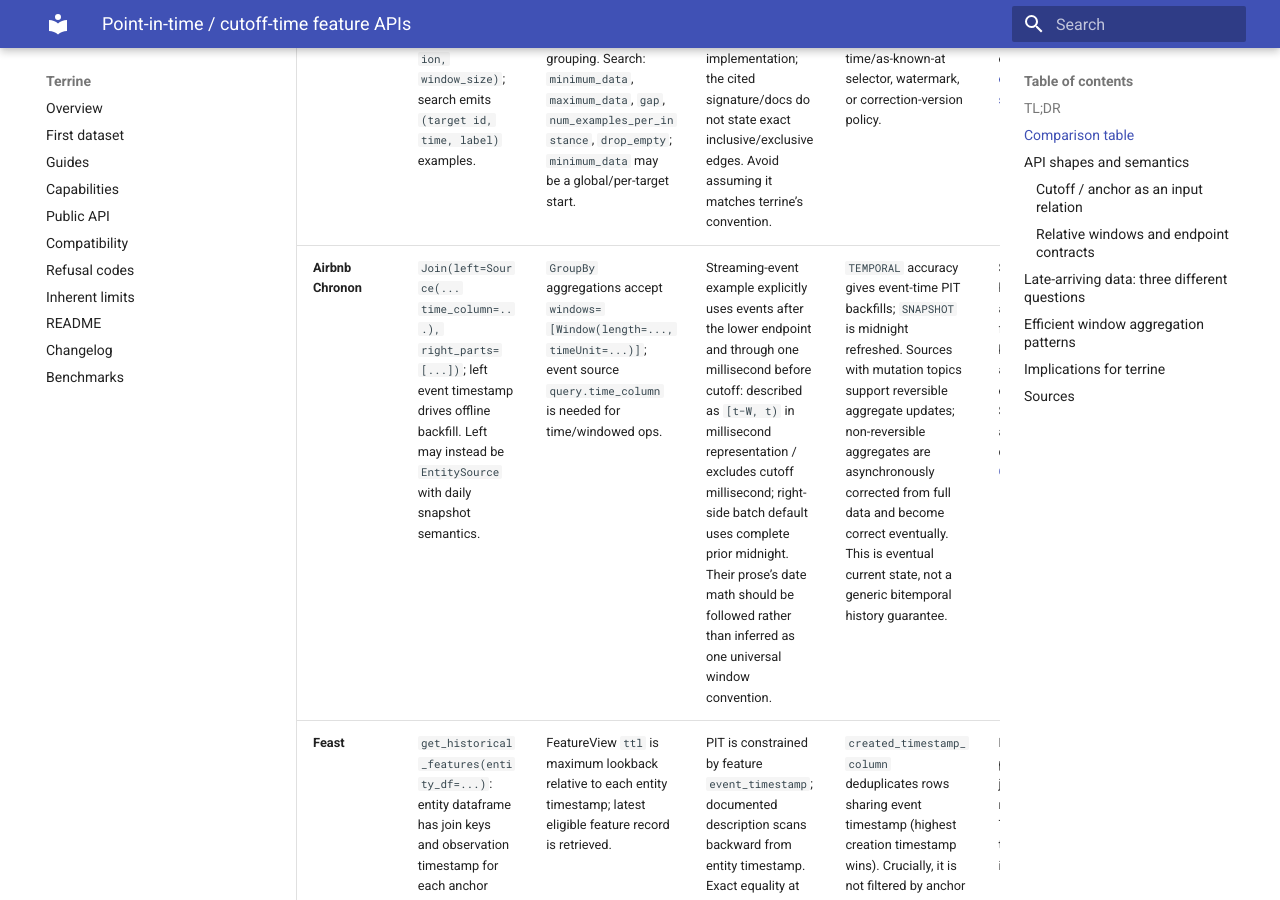
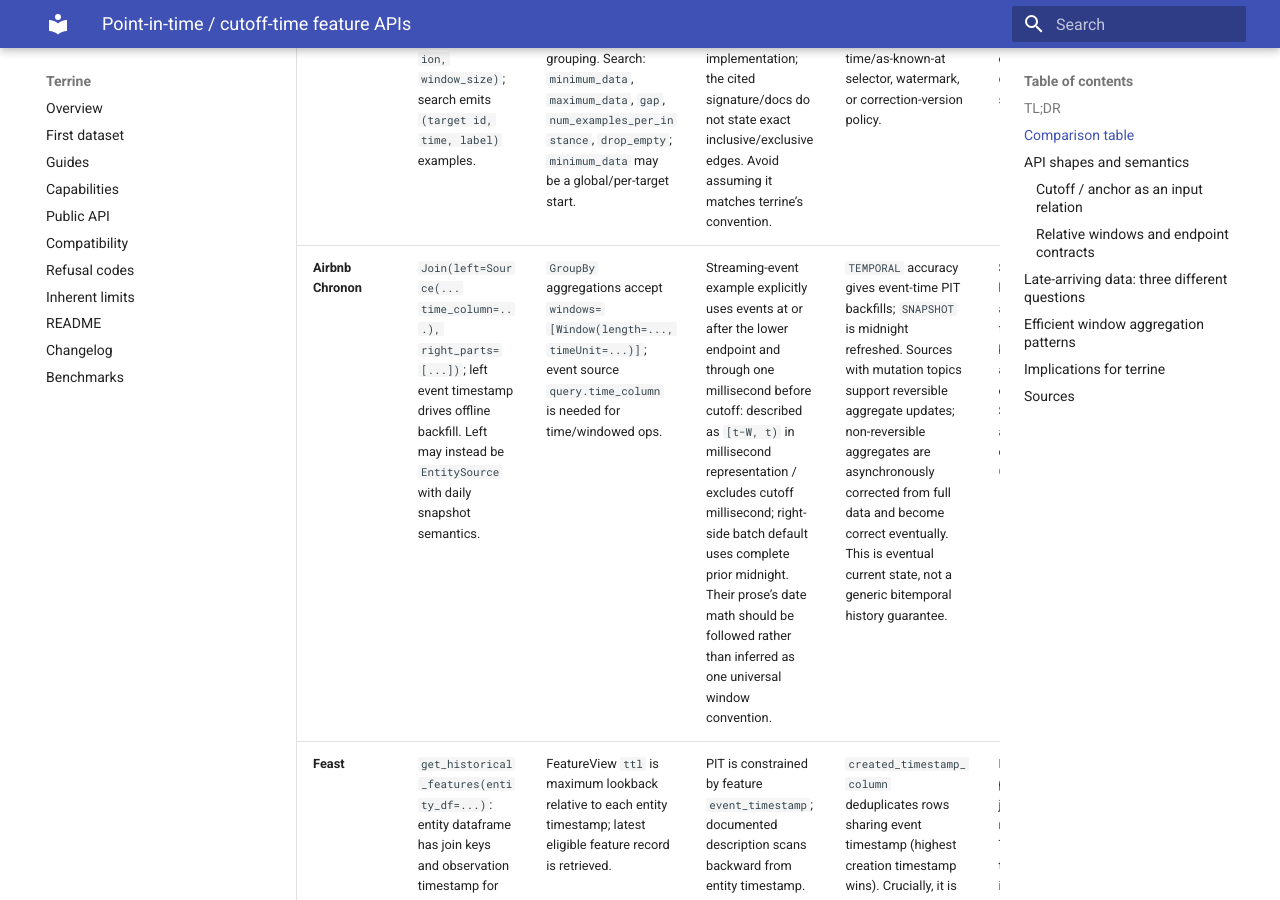
Before and after one commit to kylejcaron/terrine, an MkDocs documentation site: the page built from docs/research/point-in-time-feature-apis.md, in a window 1280 px wide and 900 px high, scrolled down 1510 px. Built offline with MkDocs 1.6.1 and Material for MkDocs 9.7.7, drawn with Linux system fonts in a browser that asks for light colours.

```diff
--- a/docs/research/point-in-time-feature-apis.md
+++ b/docs/research/point-in-time-feature-apis.md
@@ -3,7 +3,7 @@
 ## TL;DR
 
 - Most systems make the observation timeline explicit: Featuretools accepts per-row `cutoff_time`; Compose searches label windows to emit cutoff rows; Chronon and Tecton use left/event timestamps or request time; Feast/Hopsworks use timestamped entity/label spines.
-- Window names are not enough to establish boundary semantics. Featuretools documents inclusive cutoff by default and an `include_cutoff_time` switch; Chronon’s streaming example spells out `(t−W, t]`; several others leave exact equality behavior unspecified in the referenced API docs.
+- Window names are not enough to establish boundary semantics. Featuretools documents inclusive cutoff by default and an `include_cutoff_time` switch; Chronon’s streaming example spells out `[t−W, t)`; several others leave exact equality behavior unspecified in the referenced API docs.
 - Event time (`when it happened`) is distinct from availability/creation time (`when the system knew it`). Feast explicitly supports filtering by `created_timestamp`; ordinary event-time PIT can otherwise include a correction created later.
 - “Late data” is not synonymous with “as-known-at”: watermarks govern stream processing/completeness, while true historical reproducibility requires ingestion/availability time or versioned snapshots and a cutoff on that second axis.
 - Featuretools’ `approximate` batches costly calculations for nearby cutoffs; Chronon’s sawtooth windows combine fixed hops and a fresh tail; Tecton offers continuous event storage or partial aggregates. These solve serving/backfill cost differently from terrine’s planned prefix-sum lookups.
@@ -16,7 +16,7 @@
 |---|---|---|---|---|---|
 | **Featuretools** | `cutoff_time` scalar, or dataframe with instance id + `time`/target time-index; repeated ids enable multiple observations. | `training_window` limits lookback; `approximate` groups near cutoffs for expensive features; dataframes can have a time index and optional `_ft_last_time`. | `include_cutoff_time=True` by default: cutoff rows are included; `False` excludes them. Training window bounds are documented as a window before cutoff; exact lower-bound equality is not specified on the cited API page. | Time index means when row information became available, so rows after cutoff are filtered. A distinct validity/arrival timestamp is not automatically documented as a second “known by” axis. `last_time_index` models duration/end of a row for window inclusion, not ingestion history. | DFS/feature matrix; `approximate` coalesces nearby cutoff times for costly features. No prefix-sum strategy is promised by these API docs. [FT handling time](https://featuretools.alteryx.com/en/v1.27.0/getting_started/handling_time.html), [calculate_feature_matrix API](https://featuretools.alteryx.com/en/v1.28.0/generated/featuretools.calculate_feature_matrix.html), [time-series windows](https://featuretools.alteryx.com/en/latest/guides/time_series.html) |
 | **Compose / ComposeML** | `LabelMaker(target_dataframe_index, time_index, labeling_function, window_size)`; search emits `(target id, time, label)` examples. | Label function receives future data slice; `window_size` defines slice duration/rows/column grouping. Search: `minimum_data`, `maximum_data`, `gap`, `num_examples_per_instance`, `drop_empty`; `minimum_data` may be a global/per-target start. | The `LabelMaker` source delegates temporal slicing to Compose’s dataframe slice implementation; the cited signature/docs do not state exact inclusive/exclusive edges. Avoid assuming it matches terrine’s convention. | Designed to generate labels from historical data, but cited API does not provide an explicit ingestion-time/as-known-at selector, watermark, or correction-version policy. | Iterative per-target time-slice generation; labeling functions operate on each slice. Not a rolling aggregate engine. [README/API example](https://github.com/alteryx/compose), [LabelMaker source](https://github.com/alteryx/compose/blob/main/composeml/label_maker.py), [slice generator](https://github.com/alteryx/compose/blob/main/composeml/data_slice/generator.py) |
-| **Airbnb Chronon** | `Join(left=Source(... time_column=...), right_parts=[...])`; left event timestamp drives offline backfill. Left may instead be `EntitySource` with daily snapshot semantics. | `GroupBy` aggregations accept `windows=[Window(length=..., timeUnit=...)]`; event source `query.time_column` is needed for time/windowed ops. | Streaming-event example explicitly uses events after the lower endpoint and through one millisecond before cutoff: described as `[t−W, t)` in millisecond representation / excludes cutoff millisecond; right-side batch default uses complete prior midnight. Their prose’s date math should be followed rather than inferred as one universal window convention. | `TEMPORAL` accuracy gives event-time PIT backfills; `SNAPSHOT` is midnight refreshed. Sources with mutation topics support reversible aggregate updates; non-reversible aggregates are asynchronously corrected from full data and become correct eventually. This is eventual current state, not a generic bitemporal history guarantee. | Sawtooth window = hopping/fixed aggregates plus the fresh partial tail; bounded-state alternative to storing every raw event. Sketches for approximate distinct/percentiles. [GroupBy](https://chronon.ai/authoring_features/GroupBy.html), [Join](https://chronon.ai/authoring_features/Join.html) |
+| **Airbnb Chronon** | `Join(left=Source(... time_column=...), right_parts=[...])`; left event timestamp drives offline backfill. Left may instead be `EntitySource` with daily snapshot semantics. | `GroupBy` aggregations accept `windows=[Window(length=..., timeUnit=...)]`; event source `query.time_column` is needed for time/windowed ops. | Streaming-event example explicitly uses events at or after the lower endpoint and through one millisecond before cutoff: described as `[t−W, t)` in millisecond representation / excludes cutoff millisecond; right-side batch default uses complete prior midnight. Their prose’s date math should be followed rather than inferred as one universal window convention. | `TEMPORAL` accuracy gives event-time PIT backfills; `SNAPSHOT` is midnight refreshed. Sources with mutation topics support reversible aggregate updates; non-reversible aggregates are asynchronously corrected from full data and become correct eventually. This is eventual current state, not a generic bitemporal history guarantee. | Sawtooth window = hopping/fixed aggregates plus the fresh partial tail; bounded-state alternative to storing every raw event. Sketches for approximate distinct/percentiles. [GroupBy](https://chronon.ai/authoring_features/GroupBy.html), [Join](https://chronon.ai/authoring_features/Join.html) |
 | **Feast** | `get_historical_features(entity_df=...)`: entity dataframe has join keys and observation timestamp for each anchor row. | FeatureView `ttl` is maximum lookback relative to each entity timestamp; latest eligible feature record is retrieved. | PIT is constrained by feature `event_timestamp`; documented description scans backward from entity timestamp. Exact equality at timestamp/TTL lower bound is not specified in this guide. | `created_timestamp_column` deduplicates rows sharing event timestamp (highest creation timestamp wins). Crucially, it is not filtered by anchor time by default: later backfills/corrections can surface for old anchors. `filter_by_created_timestamp=True` adds created-time ≤ entity timestamp; NULL created times are excluded. | Historical retrieval performs time-aware joins over feature records, bounded by TTL. No prefix sums or tiling strategy specified in cited docs. [PIT joins](https://docs.feast.dev/getting-started/concepts/point-in-time-joins.md) |
 | **Tecton** | Request/training event timestamp; feature definition includes `timestamp_field` and `feature_start_time`; training-time retrieval is time-travel capable. | `Aggregate(..., time_window=TimeWindow(...))`; sliding windows may specify `aggregation_interval`; continuous processing is another mode. | Exact endpoint inclusion is not specified in cited aggregation docs; treat as undocumented here. | `watermark_delay_threshold` (Spark stream source) controls how late/out-of-order records are retained before state eviction; docs recommend stream retention or ≥24h where losing late data is unacceptable, with higher state-memory cost. Batch/stream feature views support backfill. This governs stream completeness, not retroactive “what was knowable then” unless availability time is modeled. | Sliding windows store partial aggregates per interval and aggregate at read time; continuous windows store projected events and aggregate at request time. [Aggregation engine](https://docs.tecton.ai/docs/1.0/defining-features/feature-views/aggregation-engine), [Spark stream feature view](https://docs.tecton.ai/docs/defining-features/feature-views/stream-feature-view/stream-feature-view-with-spark), [performance/costs](https://docs.tecton.ai/docs/defining-features/feature-types/aggregation-engine/performance-and-costs-of-aggregation-features) |
 | **Activity Schema / Narrator** | Cohort activity row (entity + timestamp) anchors temporal relationship to related activity. | Relationship vocabulary: first/last before/after, first in between, aggregate in before; query-time temporal join. | Terms express directional relation (“before”/“after”) but page does not define equality at identical timestamps. | Cited relationship page describes event-time relationships; no explicit ingestion/availability-time or correction policy located. | Cohort-plus-append temporal joins; query plan can generate repetitive SQL joins. [Temporal joins](https://activityschema.com/temporal-joins/) |
```
Also changed, not shown: docs/superpowers/specs/2026-10-18-terrine-scope-datasets-only.md (+1 -1 lines).
